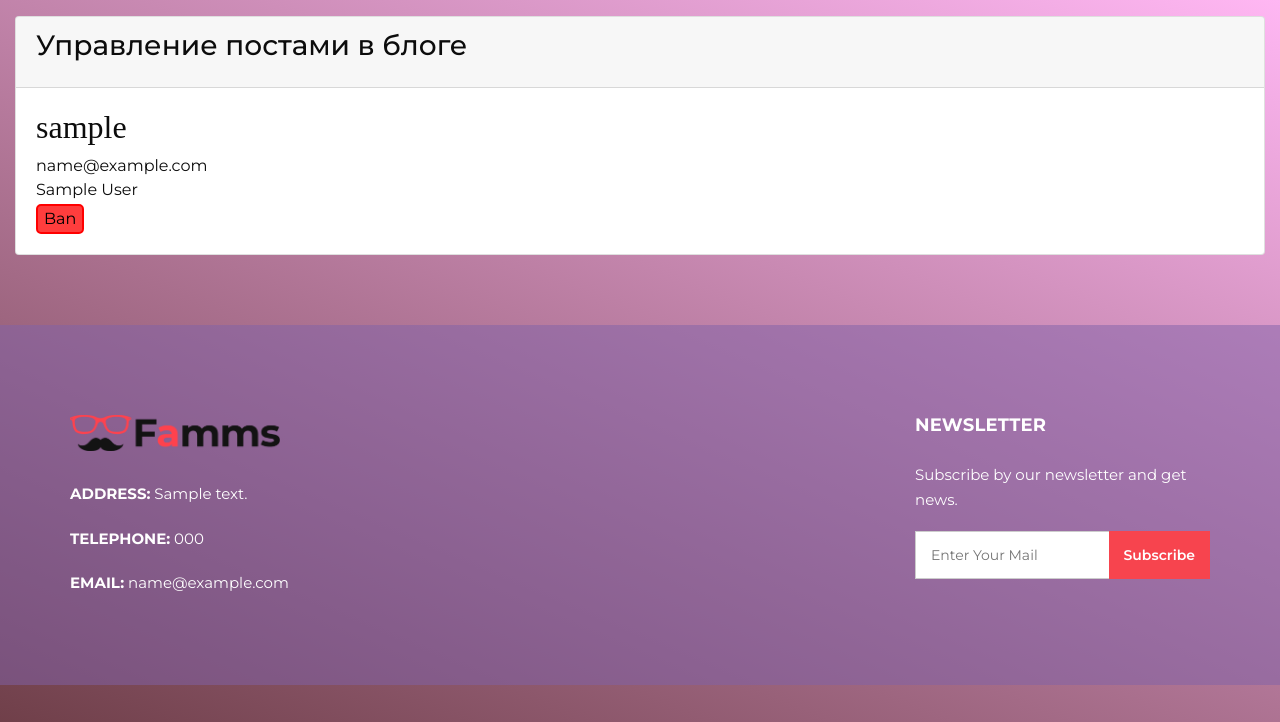
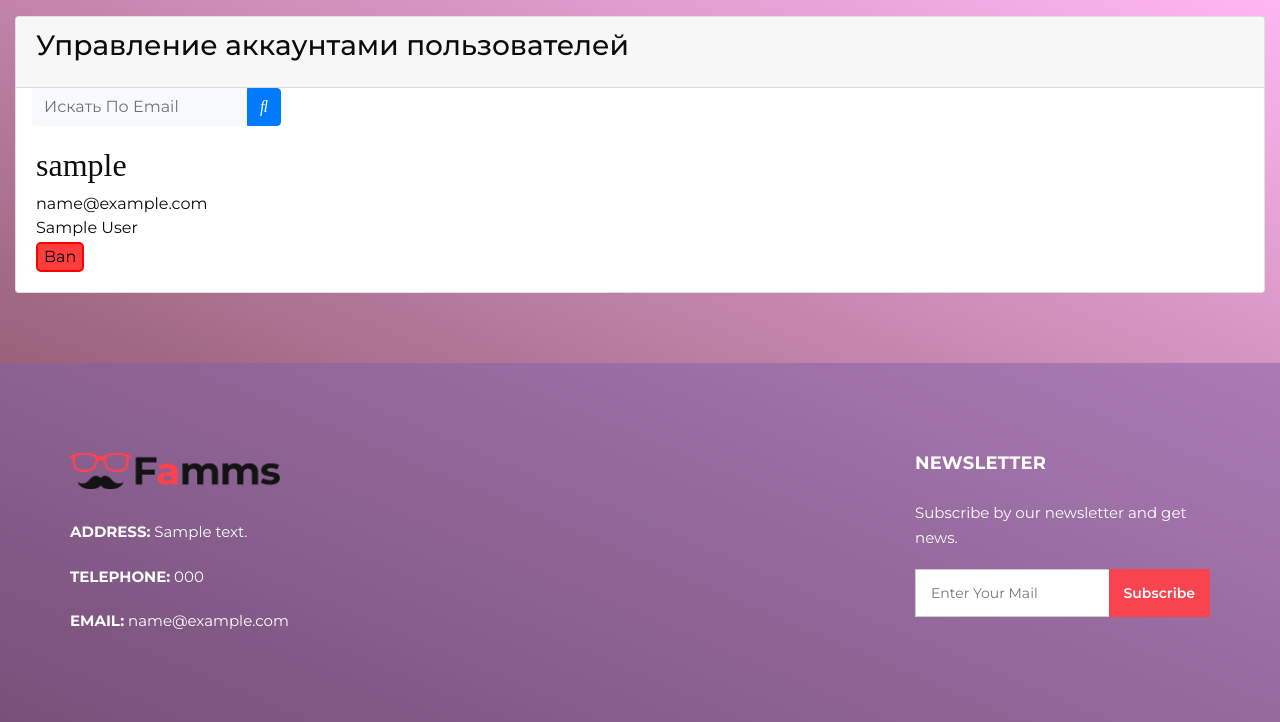
Before and after one commit to ttekit/SellYourKidney.gg, a PHP site: template view/adminPages/pages/mainUserTable.php in a window 1280 px wide. Shown: the top 722 px of the page. Run offline with PHP 8.4, Linux system fonts and the light colour scheme; the template is opened without the code that fills it: most values are stand-ins (such as "Sample title", 1, 10 or a date in 2020); some libraries are stand-ins or nearby versions.

Commit message:
added user search

```diff
--- a/assets/js/blogComments.js
+++ b/assets/js/blogComments.js
@@ -2,7 +2,6 @@ window.addEventListener("load", async function () {
     "use strict"
 
     let getAnswerFrom = function ($parent, oldData) {
-        console.log(oldData.id);
         let $data;
         $data = $(`<form action="saveComment" method="post" id="comment-form" class="form-horizontal form-wizzard">
                             <h3 class="h3">Answer a comment</h3>
@@ -118,9 +117,7 @@ window.addEventListener("load", async function () {
                                 </div>
                  </li>`);
 
-        console.log("test4");
         $block.find(".comment-btn").on("click", function (e) {
-            console.log("test3");
             $(e.target).remove();
             getSubComments(comment.id, $block)
         });
@@ -151,9 +148,8 @@ window.addEventListener("load", async function () {
                                     </div>
                                 </div>
                  </li>`);
-        console.log("test2");
+
         $block.find(".comment-btn").on("click", function (e) {
-            console.log("test1");
             $(e.target).remove();
             getSubComments(data.id, $block)
         });
--- a/assets/js/userAccWork.js
+++ b/assets/js/userAccWork.js
@@ -27,4 +27,53 @@ window.addEventListener("load", function () {
         })
     })
 
+    $("#submit").on("click", (e)=>{
+        let $container = $(e.target).parent().parent().find("input");
+        let login = $container.val();
+
+        $.ajax({
+            url: "/ajax/findUserByLogin",
+            method: "POST",
+            data: {
+                "login": login
+            },
+            success: (res) => {
+                if(res === "false"){
+                    Swal.fire("Incorrect login")
+                }
+                else{
+                    let data = JSON.parse(res);
+                    console.log(data);
+
+                    Swal.fire({
+                        title: data.login,
+                        html: `<p class="text-white">email: ${data.email}</p>
+                                <a class="text-gray-100 font-weight-bold"  href="/user/${data.id}">profile</a>
+                        `,
+                        showDenyButton: true,
+                        denyButtonText: `BAN`,
+                    }).then((result) => {
+                        /* Read more about isConfirmed, isDenied below */
+                        if (result.isConfirmed) {
+                            Swal.fire('BAN!', '', 'success')
+                        }
+                    })
+
+
+
+                }
+
+            },
+            error: (msg) => {
+                alert(msg);
+            },
+            beforeSend: function() {
+                $container.fadeOut(500);
+            },
+            complete: function() {
+                $container.fadeIn(500);
+            },
+        })
+    })
+
 });
--- a/scripts/includes/Models/userAcc.php
+++ b/scripts/includes/Models/userAcc.php
@@ -32,6 +32,7 @@ class userAcc extends \App\DBEngine
         }
         return null;
     }
+
     public function AddNewUser($data)
     {
         return parent::addRow($data);
--- a/view/adminPages/pages/mainUserTable.php
+++ b/view/adminPages/pages/mainUserTable.php
@@ -5,10 +5,25 @@
             <div class="row">
                 <div class="col-md-12 pt-3">
 
-                    <div class="card card-blue ">
+                    <div class="card">
                         <div class="card-header">
-                            <h3 class="card-title">Управление постами в блоге</h3>
+                            <h3 class="card-title">Управление аккаунтами пользователей</h3>
                         </div>
+                        <form
+                                class="d-none d-sm-inline-block form-inline mr-auto ml-md-3 my-2 my-md-0 mw-100 navbar-search"
+                                method="post"
+                                id="userSearchForm"
+                        >
+                            <div class="input-group">
+                                <input type="text" class="form-control bg-light border-0 small" placeholder="Искать по Email"
+                                       aria-label="Search" aria-describedby="basic-addon2">
+                                <div class="input-group-append" id="submit">
+                                    <button class="btn btn-primary" type="button">
+                                        <i class="fas fa-search fa-sm"></i>
+                                    </button>
+                                </div>
+                            </div>
+                        </form>
                         <?php
 
 
```
Also changed, not shown: scripts/includes/Controllers/Ajax.php (+11 -0 lines), view/admtemplate.php (+6 -1 lines).
